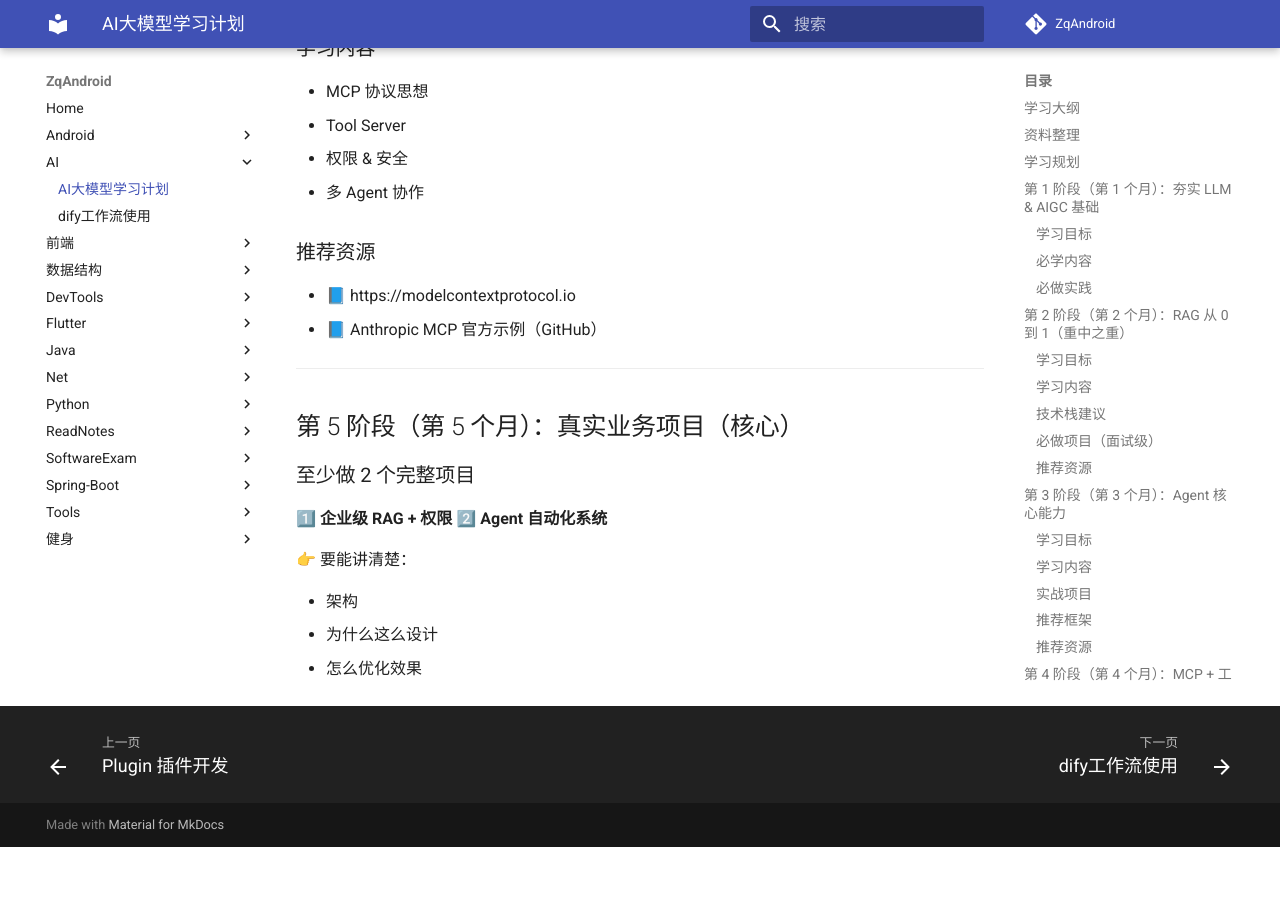
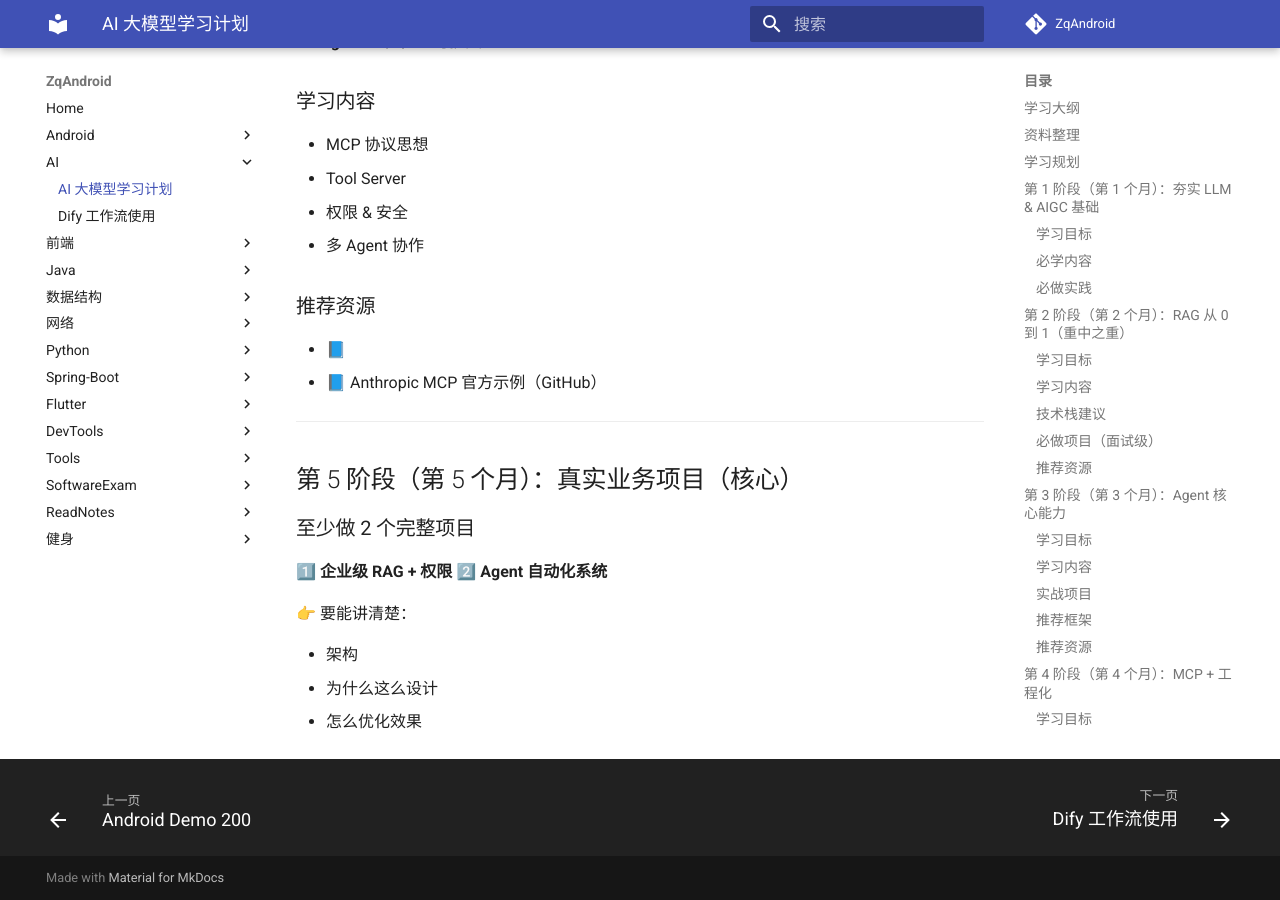
Before and after one commit to zqLrr/ZqAndroid, an MkDocs documentation site: the page built from docs/AI/AI大模型学习计划.md, in a window 1280 px wide and 900 px high, scrolled down 3940 px. Built offline with MkDocs 1.6.1 and Material for MkDocs 9.7.7, drawn with Linux system fonts in a browser that asks for light colours; comment, search, counter and statistics services are not loaded; before the commit the page ends 4787 px from its top, so only the background shows below that; some of the changed lines change nothing that is shown; some of the changed text lies outside the part shown.

Commit message:
修改目录

```diff
--- a/docs/AI/AI大模型学习计划.md
+++ b/docs/AI/AI大模型学习计划.md
@@ -2,20 +2,20 @@
 
 ## 学习大纲
 
-* 模型应用
+方向一：模型应用
 
-  **核心能力**
+**核心能力**
 
-  - RAG 系统搭建
-  - Agent 架构设计
-  - 私有化部署（Ollama / vLLM）
-  - 工程能力（Java / Python / 后端）
+- RAG 系统搭建
+- Agent 架构设计
+- 私有化部署（Ollama / vLLM）
+- 工程能力（Java / Python / 后端）
 
-* 基座模型
+方向二：基座模型
 
-  微调、模型原理方向
+* 微调、模型原理方向
 
-  微调理解如何实现，调参需要使用的硬件、软件情况
+* 微调理解如何实现，调参需要使用的硬件、软件情况
 
 目标：做到理论和实践都一致的状态
 
@@ -30,6 +30,7 @@
 | https://huggingface.co/docs                                  | hug 模型库+数据集+工具链 |
 | https://github.com/LLMBook-zh/LLMBook-zh.github.io           | 大模型参考书籍           |
 | https://prompt-engineering.xiniushu.com/                     | 吴恩达提示词工程参考书籍 |
+| https://modelcontextprotocol.io                              | Map 协议                 |
 
 ## 学习规划
 
@@ -53,8 +54,6 @@
   - Qwen2.5
   - Llama3
 - 写 Prompt 对比实验
-
-
 
 ------
 
@@ -146,7 +145,7 @@
 
 ### 推荐资源
 
-- 📘 https://modelcontextprotocol.io
+- 📘
 - 📘 Anthropic MCP 官方示例（GitHub）
 
 ------
--- a/mkdocs.yml
+++ b/mkdocs.yml
@@ -1,7 +1,8 @@
+
 site_name: ZqAndroid
 repo_url: https://github.com/zqLrr/ZqAndroid
-repo_name: ZqAndroid          # 可选，显示的名称
-edit_uri: edit/main/docs/   # 可选，启用“编辑此页”按钮时用，按你的分支调整 main/master
+repo_name: ZqAndroid
+edit_uri: edit/main/docs/
 site_description: 个人技术wiki
 site_author: Zq
 
@@ -17,90 +18,102 @@
 nav:
   - Home: 'index.md'
   - Android:
-    - Android 初识: 'Android/1安卓学习.md'
-    - Android 大纲: 'Android/2Android大纲.md'
-    - Activity 启动流程和启动模式源码解析: 'Android/1Acticity启动流程和启动模式源码解析.md'
-    - Activity: 'Android/1Activity.md'
-    - Broadcast Receiver: 'Android/2Boradcast Receiver.md'
-    - Service: 'Android/3Service.md'
-    - View控件和布局: 'Android/3View控件和布局.md'
-    - 多媒体: 'Android/4多媒体.md'
-    - ContentProvider: 'Android/4ContentProvider.md'
-    - Android 的消息传递机制——Handler: 'Android/5Android 的消息传递机制——Handler.md'
-    - Application: 'Android/5Application.md'
-    - Android Lint ——代码优化的扫描工具: 'Android/6Android Lint ——代码优化的扫描工具.md'
-    - Android 杂记: 'Android/7Android 杂记.md'
-    - Android混淆——proguard: 'Android/8Android混淆——proguard.md'
-    - 暗黑模式(深色主题)适配: 'Android/9暗黑模式(深色主题)适配.md'
-    - Android Crash 分析: 'Android/10Android Crash 分析.md'
-    - 设计模式: 'Android/11 设计模式.md'
-    - Otto库、IPCOtto库的使用: 'Android/12 Otto库、IPCOtto库的使用.md'
-    - Gradle 构建工具的使用: 'Android/13 Gradle 构建工具的使用.md'
-    - Android 回调机制原理分析: 'Android/Android 回调机制原理分析.md'
-    - Android 常用业务功能: 'Android/15 Android 常用业务功能.md'
-    - Jetpacket基础学习: 'Android/17 Jetpacket基础学习.md'
-    - RxJAVA 基础知识: 'Android/18 RxJAVA 基础知识.md'
-    - 音视频开发: 'Android/19 音视频开发.md'
-    - 性能优化: 'Android/20 性能优化.md'
-    - Gson使用和源码解析: 'Android/21Gson使用和源码解析.md'
-    - Kotlin 语法入门: 'Android/22 Kotlin 语法入门.md'
-    - OkDownLoad 使用教程: 'Android/23 OkDownLoad 使用教程.md'
-    - 自动化测试: 'Android/24 自动化测试.md'
-    - Apk大小优化: 'Android/25 Apk大小优化.md'
-    - AOSP源码学习: 'Android/26 AOSP源码学习.md'
-    - JNI 和.SO入门: 'Android/27 JNI 和.SO入门.md'
-    - 内存泄漏方案处理: 'Android/28 内存泄漏方案处理.md'
-    - Room数据库的使用: 'Android/29 Room数据库的使用.md'
-    - 网络整理: 'Android/30.网络整理.md'
-    - 鸿蒙开发: 'Android/31.鸿蒙开发.md'
-    - Android 资源详解: 'Android/33Android 资源详解.md'
-    - Compose的使用: 'Android/34Compose的使用.md'
-    - 模块间通信: 'Android/模块间通信.md'
-    - 嵌套滑动造成的滑动冲突原理分析: 'Android/嵌套滑动造成的滑动冲突原理分析.md'
-    - 自定义View: 'Android/32自定义View.md'
-    - Android 问题总结: 'Android/Android 问题总结.md'
-    - Android Demo  200: 'Android/Android Demo  200.md'
-    - Android工具使用教程: 'Android/Android工具使用教程.md'
-    - AppBarLayout的使用: 'Android/AppBarLayout的使用.md'
-    - ContentProvider: 'Android/ContentProvider.md'
-    - Fragment的知识点: 'Android/Fragment的知识点.md'
-    - Plugin 插件开发: 'Android/Plugin 插件开发.md'
+    - 入门基础:
+      - Android 初识: 'Android/1安卓学习.md'
+      - Android 大纲: 'Android/2Android大纲.md'
+    - 四大组件:
+      - Activity: 'Android/1Activity.md'
+      - Activity 启动流程和启动模式源码解析: 'Android/1Acticity启动流程和启动模式源码解析.md'
+      - Service: 'Android/3Service.md'
+      - Broadcast Receiver: 'Android/2Boradcast Receiver.md'
+      - ContentProvider: 'Android/4ContentProvider.md'
+    - UI 与 View:
+      - View 控件和布局: 'Android/3View控件和布局.md'
+      - 自定义 View: 'Android/32自定义View.md'
+      - AppBarLayout 的使用: 'Android/AppBarLayout的使用.md'
+      - Compose 的使用: 'Android/34Compose的使用.md'
+      - 暗黑模式(深色主题)适配: 'Android/9暗黑模式(深色主题)适配.md'
+      - Fragment 知识点: 'Android/Fragment的知识点.md'
+    - 机制与原理:
+      - Handler 消息传递机制: 'Android/5Android 的消息传递机制——Handler.md'
+      - Application: 'Android/5Application.md'
+      - Android 回调机制原理分析: 'Android/Android 回调机制原理分析.md'
+      - 模块间通信: 'Android/模块间通信.md'
+      - 嵌套滑动造成的滑动冲突原理分析: 'Android/嵌套滑动造成的滑动冲突原理分析.md'
+    - 性能与优化:
+      - 性能优化: 'Android/20 性能优化.md'
+      - Apk 大小优化: 'Android/25 Apk大小优化.md'
+      - 内存泄漏方案处理: 'Android/28 内存泄漏方案处理.md'
+      - Android Lint 代码优化: 'Android/6Android Lint ——代码优化的扫描工具.md'
+    - 构建与工具:
+      - Gradle 构建工具: 'Android/13 Gradle 构建工具的使用.md'
+      - ProGuard 混淆: 'Android/8Android混淆——proguard.md'
+      - Android 工具使用教程: 'Android/Android工具使用教程.md'
+    - Jetpack 与 Kotlin:
+      - Jetpack 基础学习: 'Android/17 Jetpacket基础学习.md'
+      - Kotlin 语法入门: 'Android/22 Kotlin 语法入门.md'
+      - Room 数据库: 'Android/29 Room数据库的使用.md'
+    - 第三方库:
+      - Gson 使用和源码解析: 'Android/21Gson使用和源码解析.md'
+      - RxJava 基础知识: 'Android/18 RxJAVA 基础知识.md'
+      - Otto 库、IPCOtto 库: 'Android/12 Otto库、IPCOtto库的使用.md'
+      - OkDownload 使用教程: 'Android/23 OkDownLoad 使用教程.md'
+    - 进阶与专题:
+      - 音视频开发: 'Android/19 音视频开发.md'
+      - 多媒体: 'Android/4多媒体.md'
+      - 网络整理: 'Android/30.网络整理.md'
+      - JNI 和 .so 入门: 'Android/27 JNI 和.SO入门.md'
+      - AOSP 源码学习: 'Android/26 AOSP源码学习.md'
+      - 鸿蒙开发: 'Android/31.鸿蒙开发.md'
+      - Plugin 插件开发: 'Android/Plugin 插件开发.md'
+    - 其他:
+      - 设计模式: 'Android/11 设计模式.md'
+      - Android 常用业务功能: 'Android/15 Android 常用业务功能.md'
+      - 自动化测试: 'Android/24 自动化测试.md'
+      - Android Crash 分析: 'Android/10Android Crash 分析.md'
+      - Android 杂记: 'Android/7Android 杂记.md'
+      - Android 资源详解: 'Android/33Android 资源详解.md'
+      - Android 问题总结: 'Android/Android 问题总结.md'
+      - Android 面试整理: 'Android/Android 面试整理.md'
+      - Android Demo 200: 'Android/Android Demo  200.md'
   - AI:
-    - AI大模型学习计划: 'AI/AI大模型学习计划.md'
-    - dify工作流使用: 'AI/dify工作流使用.md'
+    - AI 大模型学习计划: 'AI/AI大模型学习计划.md'
+    - Dify 工作流使用: 'AI/dify工作流使用.md'
   - 前端:
     - 跨端经验开发: '前端/跨端经验开发.md'
-    - css: '前端/css.md'
+    - CSS: '前端/css.md'
     - Preact: '前端/Preact.md'
     - Vue: '前端/Vue.md'
+  - Java:
+    - Java 线程详解: 'Java/JAVA 线程详解.md'
+    - Java 基础学习: 'Java/Java基础学习.md'
+    - Java 异常: 'Java/Java异常.md'
+    - Java 注解: 'Java/Java注解（Annotation）.md'
+    - LeetCode 题解: 'Java/LeetCode 题解.md'
   - 数据结构:
-    - 1绪论: '数据结构/1绪论.md'
-  - DevTools:
-    - docker使用: 'DevTools/docker使用.md'
-    - Easy-Moke本地搭建: 'DevTools/Easy-Moke本地搭建.md'
-    - 反编译工具使用和总结: 'DevTools/反编译工具使用和总结.md'
+    - 绪论: '数据结构/1绪论.md'
+  - 网络:
+    - Http 协议: 'Net/Http协议.md'
+  - Python:
+    - Python 教程: 'Python/Python 教程.md'
+  - Spring-Boot:
+    - Spring-Boot 框架: 'Spring-Boot/Spring-Boot 框架.md'
   - Flutter:
     - Base: 'Flutter/Base.md'
-  - Java:
-    - JAVA 线程详解: 'Java/JAVA 线程详解.md'
-    - Java基础学习: 'Java/Java基础学习.md'
-    - Java异常: 'Java/Java异常.md'
-    - Java注解（Annotation）: 'Java/Java注解（Annotation）.md'
-    - LeetCode 题解: 'Java/LeetCode 题解.md'
-  - Net:
-    - Http协议: 'Net/Http协议.md'
-  - Python:
-    - Python 教程: 'Python/Python 教程.md'
+  - DevTools:
+    - Docker 使用: 'DevTools/docker使用.md'
+    - Easy-Mock 本地搭建: 'DevTools/Easy-Moke本地搭建.md'
+    - 反编译工具使用和总结: 'DevTools/反编译工具使用和总结.md'
+    - Git 教程分享: 'DevTools/Git/Git教程分享.md'
+    - Mac 使用 Homebrew 下载 Git: 'DevTools/Git/Mac使用homebrew下载git.md'
+  - Tools:
+    - Android Studio 运行时使用的 JDK: 'Tools/Android Studio 运行时使用到的Jdk.md'
+    - 工具使用教程: 'Tools/工具使用教程.md'
+  - SoftwareExam:
+    - 层次式架构范文: 'SoftwareExam/层次式架构范文.md'
+    - Software: 'SoftwareExam/software.md'
   - ReadNotes:
     - Coding Easy: 'ReadNotes/Coding Easy.md'
-  - SoftwareExam:
-    - 层次式架构范文: 'SoftwareExam/层次式架构范文.md'
-    - software: 'SoftwareExam/software.md'
-  - Spring-Boot:
-    - Spring-Boot 框架: 'Spring-Boot/Spring-Boot 框架.md'
-  - Tools:
-    - Android Studio 运行时使用到的Jdk: 'Tools/Android Studio 运行时使用到的Jdk.md'
-    - 工具使用教程: 'Tools/工具使用教程.md'
   - 健身:
     - 健身目标: '健身/健身目标.md'
 
```
